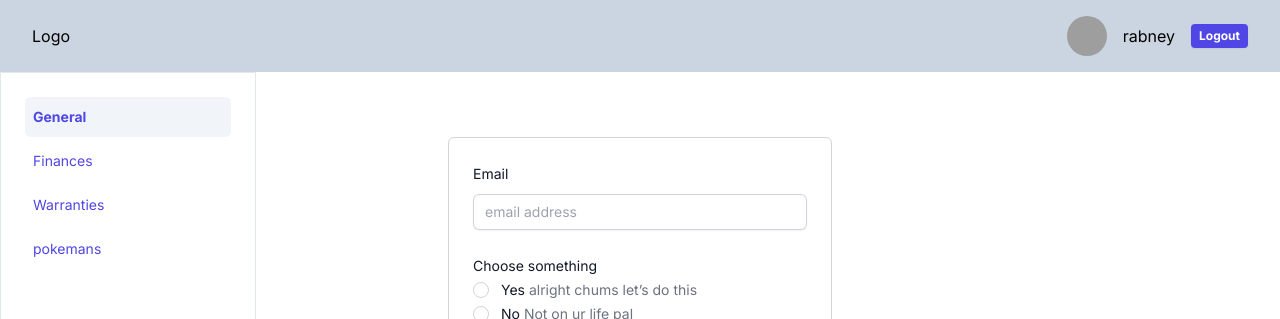
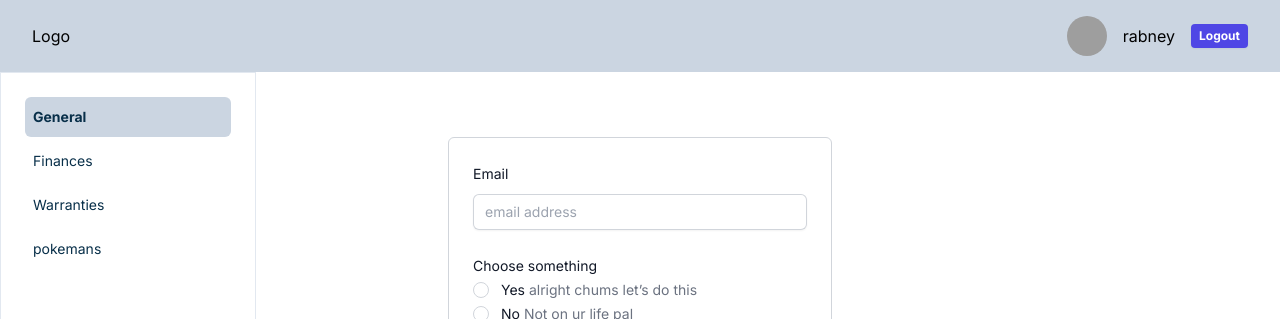
Before and after one commit to RCAbney/radiformiyup, a React (Vite) app: page / in a window 1280 px wide. Both pictures are taken after a click on the button "Login". Shown: the top 319 px of the page. Built offline with nearby package versions, Linux system fonts and the light colour scheme; no server answers; grey boxes are pictures that could not be loaded.

Commit message:
add error icon and hide it behind hardcoded error state

```diff
--- a/src/components/MainForm/MainFormNav/MainFormNav.jsx
+++ b/src/components/MainForm/MainFormNav/MainFormNav.jsx
@@ -7,6 +7,8 @@
     const setActiveFormNavSection = useAdminStore(
         (state) => state.setActiveFormNavSection
     );
+
+    const hasError = false;
 
     const menuItems = ["General", "Finances", "Warranties", "pokemans"];
 
@@ -20,9 +22,9 @@
                                 return (
                                     <li key={menuItem}>
                                         <button
-                                            className={`text-indigo-600 group flex w-full gap-x-3 rounded-md p-2 text-sm leading-6 hover:bg-slate-100 ${
+                                            className={`text-sky-950 group flex items-center w-full gap-x-3 rounded-md p-2 text-sm leading-6 hover:bg-slate-200 ${
                                                 index === activeFormNavSection
-                                                    ? "font-semibold bg-slate-100"
+                                                    ? "font-semibold bg-slate-300 hover:bg-slate-300"
                                                     : ""
                                             }`}
                                             onClick={() =>
@@ -30,6 +32,25 @@
                                             }
                                         >
                                             {menuItem}
+                                            {/* will need to be able to access error object and render error icon per pertinent section? */}
+                                            {hasError && (
+                                                <span className="text-red-500">
+                                                    <svg
+                                                        width="15"
+                                                        height="15"
+                                                        viewBox="0 0 15 15"
+                                                        fill="none"
+                                                        xmlns="http://www.w3.org/2000/svg"
+                                                    >
+                                                        <path
+                                                            d="M8.4449 0.608765C8.0183 -0.107015 6.9817 -0.107015 6.55509 0.608766L0.161178 11.3368C-0.275824 12.07 0.252503 13 1.10608 13H13.8939C14.7475 13 15.2758 12.07 14.8388 11.3368L8.4449 0.608765ZM7.4141 1.12073C7.45288 1.05566 7.54712 1.05566 7.5859 1.12073L13.9798 11.8488C14.0196 11.9154 13.9715 12 13.8939 12H1.10608C1.02849 12 0.980454 11.9154 1.02018 11.8488L7.4141 1.12073ZM6.8269 4.48611C6.81221 4.10423 7.11783 3.78663 7.5 3.78663C7.88217 3.78663 8.18778 4.10423 8.1731 4.48612L8.01921 8.48701C8.00848 8.766 7.7792 8.98664 7.5 8.98664C7.2208 8.98664 6.99151 8.766 6.98078 8.48701L6.8269 4.48611ZM8.24989 10.476C8.24989 10.8902 7.9141 11.226 7.49989 11.226C7.08567 11.226 6.74989 10.8902 6.74989 10.476C6.74989 10.0618 7.08567 9.72599 7.49989 9.72599C7.9141 9.72599 8.24989 10.0618 8.24989 10.476Z"
+                                                            fill="currentColor"
+                                                            fillRule="evenodd"
+                                                            clipRule="evenodd"
+                                                        ></path>
+                                                    </svg>
+                                                </span>
+                                            )}
                                         </button>
                                     </li>
                                 );
--- a/src/routes/Form.jsx
+++ b/src/routes/Form.jsx
@@ -4,12 +4,8 @@
 function FormLayout() {
     return (
         <div className="flex flex-col justify-center h-full items-center relative">
-            <div>
-                <div>
-                    <div className="px-4 py-10 sm:px-6 lg:px-8 lg:py-6">
-                        <MainForm />
-                    </div>
-                </div>
+            <div className="px-4 py-10 sm:px-6 lg:px-8 lg:py-6">
+                <MainForm />
             </div>
             <MainFormNav />
         </div>
```
